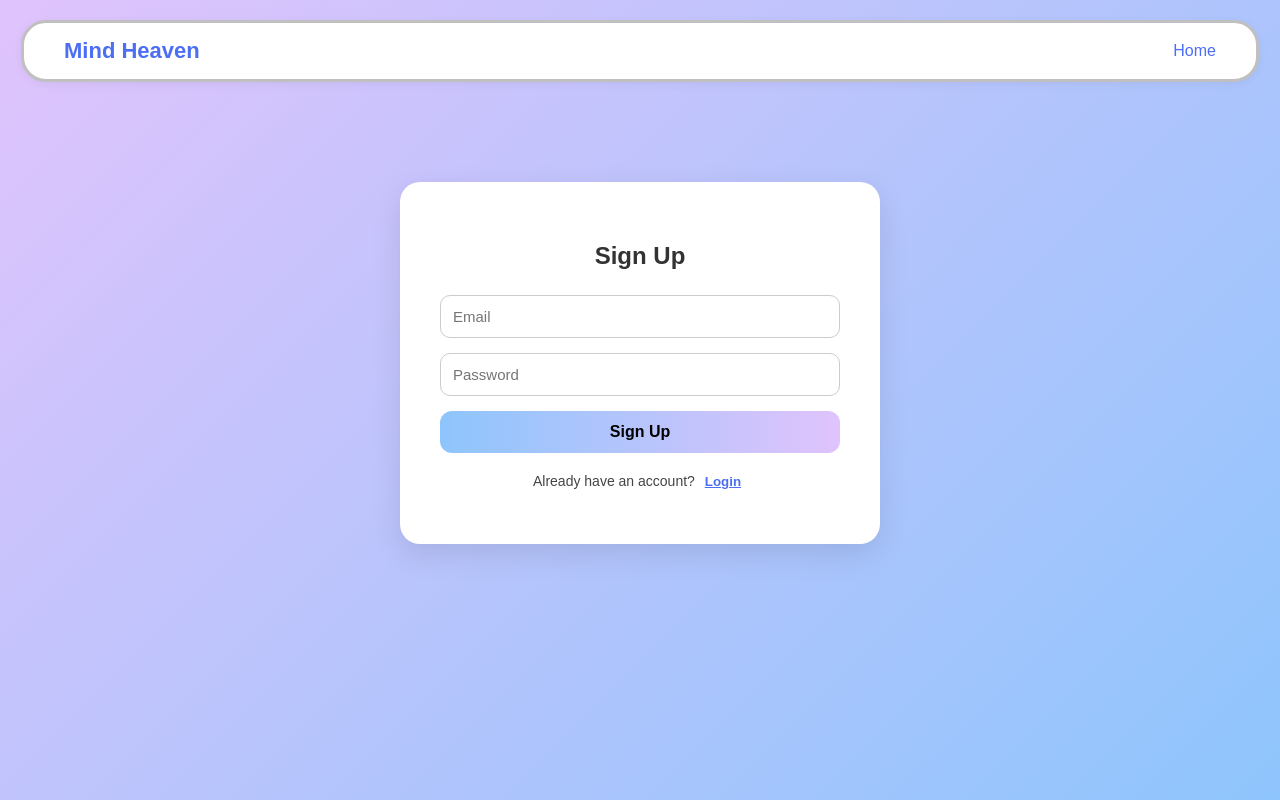
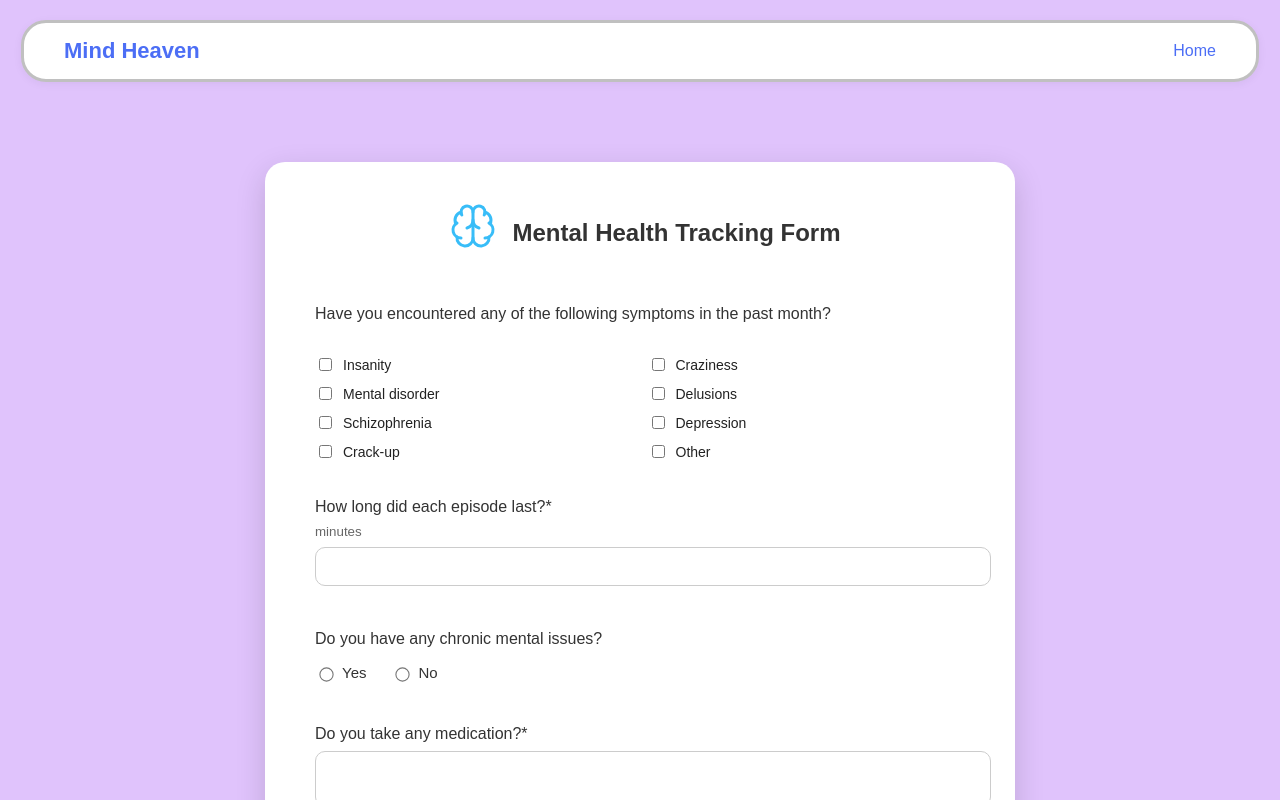
Before and after one commit to Hannah3126/Mind-Haven, a React (Create React App) app in the folder mindheaven-frontend/: page / in a window 1280 px wide. Both pictures are taken after a click on the button "Sign Up". Shown: the top 800 px of the page. Built offline with nearby package versions, Linux system fonts and the light colour scheme.

Commit message:
signup page modified

```diff
--- a/mindheaven-frontend/src/App.css
+++ b/mindheaven-frontend/src/App.css
@@ -824,7 +824,8 @@ Vertical divider lines */
   min-height: 100vh;
   display: flex;
   flex-direction: column;
-  background: linear-gradient(135deg, #e0c3fc, #8ec5fc);
+  /* background: linear-gradient(135deg, #e0c3fc, #8ec5fc); */
+  background-color: #e0c3fc;
   color: #222;
   font-family: "Poppins", sans-serif;
 }
--- a/mindheaven-frontend/src/App.js
+++ b/mindheaven-frontend/src/App.js
@@ -5,6 +5,7 @@ import Login from "./login";
 import Signup from "./signup";
 import UserDashboard from "./userdashboard";
 import AdminDashboard from "./admindashboard";
+
 import "./App.css";
 
 function App() {
--- /dev/null
+++ b/mindheaven-frontend/src/signup.css
@@ -0,0 +1,245 @@
+/* ========== PAGE LAYOUT ========== */
+.signup-page {
+  min-height: 100vh;
+  display: flex;
+  flex-direction: column;
+  /* background: linear-gradient(135deg, #e0c3fc, #8ec5fc); */
+  background-color: #e0c3fc;
+  color: #222;
+  font-family: "Poppins", sans-serif;
+}
+
+/* ✅ Navbar stays same and aligned properly */
+.signup-page .navbar {
+  background: white;
+  display: flex;
+  justify-content: space-between;
+  align-items: center;
+  padding: 15px 40px;
+  box-shadow: 0 2px 10px rgba(0, 0, 0, 0.05);
+  position: sticky;
+  top: 0;
+  z-index: 10;
+}
+
+.signup-page .logo {
+  font-size: 22px;
+  font-weight: 700;
+  color: #4c6ef5;
+  cursor: pointer;
+}
+
+.signup-page .nav-links {
+  list-style: none;
+  display: flex;
+  gap: 20px;
+}
+
+.signup-page .nav-links li a {
+  color: #4c6ef5;
+  text-decoration: none;
+  font-weight: 500;
+}
+
+/* ========== FORM CARD ========== */
+.tracking-container {
+  background: white;
+
+  width: 100%;
+  max-width: 650px;
+  margin: 60px auto;
+  padding: 40px 50px;
+  border-radius: 20px;
+  box-shadow: 0 10px 30px rgba(0, 0, 0, 0.15);
+  display: flex;
+  flex-direction: column;
+  align-items: center;
+  text-align: center;
+}
+
+.tracking-container:hover {
+  transform: translateY(-8px);
+  box-shadow: 0 12px 35px rgba(0, 0, 0, 0.25);
+  background-color: #fafafa;
+}
+
+/* Header section (icon + title) */
+/* Header section (icon + title side by side) */
+.form-header {
+  display: flex;
+  align-items: center;
+  justify-content: center;
+  gap: 15px;
+  margin-bottom: 25px;
+}
+
+.form-header img {
+  width: 50px;
+  height: 50px;
+}
+
+.form-header h2 {
+  font-size: 24px;
+  color: #333;
+  font-weight: 700;
+  margin: 0;
+}
+
+
+/* ========== FORM CONTENT ========== */
+form {
+  width: 100%;
+  display: flex;
+  flex-direction: column;
+  gap: 22px;
+}
+
+.form-question {
+  font-size: 16px;
+  color: #333;
+  font-weight: 500;
+  margin-bottom: 10px;
+  text-align: left;
+}
+
+/* Checkbox grid */
+.symptom-grid {
+  display: grid;
+  grid-template-columns: repeat(2, 1fr);
+  gap: 10px 15px;
+  margin-bottom: 15px;
+  text-align: left;
+}
+
+.checkbox-item {
+  display: flex;
+  align-items: center;
+  gap: 8px;
+  font-size: 14px;
+}
+
+/* Input Groups */
+.form-group {
+  display: flex;
+  flex-direction: column;
+  align-items: flex-start;
+  gap: 8px;
+  text-align: left;
+  margin-bottom: 22px;
+}
+
+.form-group label {
+  font-weight: 500;
+  color: #333;
+}
+
+.form-group small {
+  color: #666;
+}
+
+.form-group input,
+.form-group textarea {
+  width: 100%;
+  padding: 10px 12px;
+  border-radius: 10px;
+  border: 1px solid #ccc;
+  font-size: 15px;
+  resize: none;
+}
+
+.form-group input:focus,
+.form-group textarea:focus {
+  border-color: #4c6ef5;
+  outline: none;
+}
+
+/* Radio group alignment */
+.radio-group {
+  display: flex;
+  align-items: center;
+  gap: 25px;
+  margin-top: 8px;
+}
+
+.radio-group label {
+  display: flex;
+  align-items: center;
+  gap: 6px;
+  font-size: 15px;
+  color: #333;
+  cursor: pointer;
+}
+
+.radio-group input[type="radio"] {
+  transform: scale(1.1);
+  accent-color: #6B8DE9; /* Optional: matches your theme color */
+}
+
+.form-divider {
+  border: none;
+  border-top: 3px solid #d3d3d3;
+  margin: 2px 0 2px 0;
+  width: 100%;
+  opacity: 0.6;
+}
+
+
+/* Email & password section at bottom */
+.email-section {
+  margin-top: 20px;
+}
+
+.email-section label {
+  display: block;
+  margin-bottom: 5px;
+  font-weight: 500;
+  color: #333;
+
+}
+
+/* Submit button */
+.submit-btn {
+  margin-top: 25px;
+  background: linear-gradient(90deg, #8ec5fc, #e0c3fc);
+  border: none;
+  border-radius: 12px;
+  padding: 12px 20px;
+  color: #000;
+  font-weight: 600;
+  font-size: 16px;
+  cursor: pointer;
+  transition: opacity 0.3s ease;
+}
+
+.email-section input {
+  width: 100%;
+  padding: 10px;
+  margin-bottom: 18px; /* ⬅️ increased spacing between email and password */
+  border-radius: 8px;
+  border: 1px solid #ccc;
+  font-size: 15px;
+}
+
+.submit-btn:hover {
+  opacity: 0.9;
+}
+
+/* Login redirect */
+.login-redirect {
+  text-align: center;
+  margin-top: 20px;
+  font-size: 14px;
+}
+
+.login-redirect .link-btn {
+  background: none;
+  border: none;
+  color: #4c6ef5;
+  font-weight: 600;
+  cursor: pointer;
+  text-decoration: underline;
+}
+
+.login-redirect .link-btn:hover {
+  opacity: 0.8;
+}
--- a/mindheaven-frontend/src/signup.js
+++ b/mindheaven-frontend/src/signup.js
@@ -1,54 +1,190 @@
 import React, { useState } from "react";
-import "./App.css";
+import "./signup.css";
+import { Brain } from "lucide-react";
 
 function Signup({ goToLogin, goToHome }) {
-  const [email, setEmail] = useState("");
-  const [password, setPassword] = useState("");
+  const [formData, setFormData] = useState({
+    symptoms: [],
+    episodeLength: "",
+    chronicIssues: "",
+    specifyIssues: "",
+    medication: "",
+    email: "",
+    password: "",
+  });
 
-  const handleSignup = (e) => {
+  const handleCheckboxChange = (e) => {
+    const { value, checked } = e.target;
+    setFormData((prev) => ({
+      ...prev,
+      symptoms: checked
+        ? [...prev.symptoms, value]
+        : prev.symptoms.filter((symptom) => symptom !== value),
+    }));
+  };
+
+  const handleChange = (e) => {
+    const { name, value } = e.target;
+    setFormData((prev) => ({ ...prev, [name]: value }));
+  };
+
+  const handleSubmit = (e) => {
     e.preventDefault();
-    alert("Account created! You can now log in.");
+    alert("Form submitted successfully!");
     goToLogin();
   };
 
   return (
-    <div className="auth-page">
+    <div className="signup-page">
+      {/* ✅ Navbar remains unchanged */}
       <nav className="navbar">
         <div className="logo" onClick={goToHome}>
           Mind Heaven
         </div>
         <ul className="nav-links">
-          <li><a href="#" onClick={goToHome}>Home</a></li>
+          <li>
+            <a href="#" onClick={goToHome}>
+              Home
+            </a>
+          </li>
         </ul>
       </nav>
 
-      <div className="auth-container">
-        <h2>Sign Up</h2>
-        <form onSubmit={handleSignup}>
+      {/* ✅ Mental Health Tracking Form Section */}
+      <div className="tracking-container">
+        <div className="form-header">
+          <div className="feature-icon">
+                        <Brain size={48} color="#38bdf8" strokeWidth={1.5} />
+                      </div>
+          <h2>Mental Health Tracking Form</h2>
+        </div>
+
+        <form onSubmit={handleSubmit}>
+          <p className="form-question">
+            Have you encountered any of the following symptoms in the past month?
+          </p>
+
+          <div className="symptom-grid">
+            {[
+              "Insanity",
+              "Craziness",
+              "Mental disorder",
+              "Delusions",
+              "Schizophrenia",
+              "Depression",
+              "Crack-up",
+              "Other",
+            ].map((symptom) => (
+              <label key={symptom} className="checkbox-item">
+                <input
+                  type="checkbox"
+                  value={symptom}
+                  checked={formData.symptoms.includes(symptom)}
+                  onChange={handleCheckboxChange}
+                />
+                {symptom}
+              </label>
+            ))}
+          </div>
+
+          <div className="form-group">
+            <label>
+              How long did each episode last?<span className="required">*</span>
+            </label>
+            <small>minutes</small>
+            <input
+              type="text"
+              name="episodeLength"
+              value={formData.episodeLength}
+              onChange={handleChange}
+              required
+            />
+          </div>
+
+          <div className="form-group">
+            <label>Do you have any chronic mental issues?</label>
+            <div className="radio-group">
+              <label>
+                <input
+                  type="radio"
+                  name="chronicIssues"
+                  value="Yes"
+                  checked={formData.chronicIssues === "Yes"}
+                  onChange={handleChange}
+                />
+                Yes
+              </label>
+              <label>
+                <input
+                  type="radio"
+                  name="chronicIssues"
+                  value="No"
+                  checked={formData.chronicIssues === "No"}
+                  onChange={handleChange}
+                />
+                No
+              </label>
+            </div>
+          </div>
+
+          {formData.chronicIssues === "Yes" && (
+            <div className="form-group">
+              <label>If yes, please specify:</label>
+              <textarea
+                name="specifyIssues"
+                value={formData.specifyIssues}
+                onChange={handleChange}
+              ></textarea>
+            </div>
+          )}
+
+          <div className="form-group">
+            <label>
+              Do you take any medication?<span className="required">*</span>
+            </label>
+            <textarea
+              name="medication"
+              value={formData.medication}
+              onChange={handleChange}
+              required
+            ></textarea>
+          </div>
+          <hr className="form-divider" />
+
+          {/* ✅ Email & Password fields at the bottom */}
+          <div className="form-group email-section">
+            <label>Email</label>
             <input
               type="email"
-            placeholder="Email"
-            value={email}
-            onChange={(e) => setEmail(e.target.value)}
+              name="email"
+              placeholder="Enter your email"
+              value={formData.email}
+              onChange={handleChange}
               required
             />
+
+            <label>Password</label>
             <input
               type="password"
-            placeholder="Password"
-            value={password}
-            onChange={(e) => setPassword(e.target.value)}
+              name="password"
+              placeholder="Enter your password"
+              value={formData.password}
+              onChange={handleChange}
               required
             />
-          <button type="submit" className="btn-primary">
-            Sign Up
+          </div>
+
+          <button type="submit" className="submit-btn">
+            Submit & Sign Up
           </button>
-        </form>
-        <p>
+
+          <p className="login-redirect">
             Already have an account?{" "}
             <button className="link-btn" onClick={goToLogin}>
               Login
             </button>
           </p>
+        </form>
       </div>
     </div>
   );
```
Also changed, not shown: mindheaven-frontend/public/b1.png (added). Lines whose indentation alone changed are shown as unchanged.
